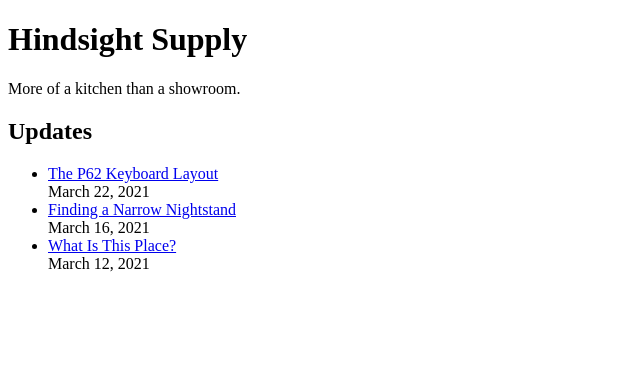
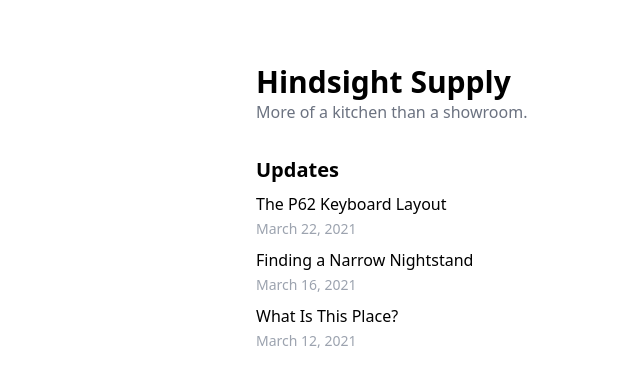
Before and after one commit to hrescak/hindsight, a Next.js app: page / in a window 1280 px wide. Shown: the top 386 px of the page, without its empty margins (0-640 px from the left). Built offline with nearby package versions, Linux system fonts and the light colour scheme.

Commit message:
moved some styles for easier life.

```diff
--- a/components/content/P.tsx
+++ /dev/null
@@ -1,3 +0,0 @@
-import React from "react";
-
-export const P: React.FC = ({ children }) => <p className="my-6">{children}</p>;
--- a/components/content/UL.tsx
+++ /dev/null
@@ -1,5 +0,0 @@
-import React from "react";
-
-export const UL: React.FC = ({ children }) => (
-  <ul className="my-6 list-disc ml-5">{children}</ul>
-);
--- a/components/content/index.ts
+++ b/components/content/index.ts
@@ -1,4 +1,2 @@
-export * from "./P";
 export * from "./A";
-export * from "./UL";
 export * from "./Image"
--- a/pages/_app.tsx
+++ b/pages/_app.tsx
@@ -1,5 +1,5 @@
 // pages/_app.js
-import "tailwindcss/tailwind.css";
+import "../styles/globals.css";
 import type { AppProps /*, AppContext */ } from "next/app";
 
 function MyApp({ Component, pageProps }: AppProps) {
--- a/pages/updates/[slug].tsx
+++ b/pages/updates/[slug].tsx
@@ -7,7 +7,7 @@ import { MdxRemote } from "next-mdx-remote/types";
 import { UpdateData } from "../../types";
 import Head from "next/head";
 import Layout from "../../components/Layout";
-import { P, A, UL, Image } from "../../components/content";
+import { A, Image } from "../../components/content";
 import useUpdates from "../../hooks/useUpdates";
 
 // Custom components/renderers to pass to MDX.
@@ -19,8 +19,6 @@ const components: MdxRemote.Components = {
   // useful for conditionally loading components for certain routes.
   // See the notes in README.md for more details.
   a: A,
-  p: P,
-  ul: UL,
   img: Image,
   //TestComponent: dynamic(() => import("../../components/TestComponent")),
   Head,
@@ -48,7 +46,7 @@ export default function PostPage({ source, frontMatter }: PostPageProps) {
           <p className="text-gray-400 mb-4">{frontMatter.publishedAt}</p>
         )}
       </div>
-      <main>{content}</main>
+      <main className="mdx-content">{content}</main>
     </Layout>
   );
 }
--- /dev/null
+++ b/styles/globals.css
@@ -0,0 +1,11 @@
+/* ./styles/globals.css */
+@tailwind base;
+@tailwind components;
+@tailwind utilities;
+
+.mdx-content p {
+  @apply my-6;
+}
+.mdx-content ul {
+  @apply my-6 list-disc ml-5;
+}
```
